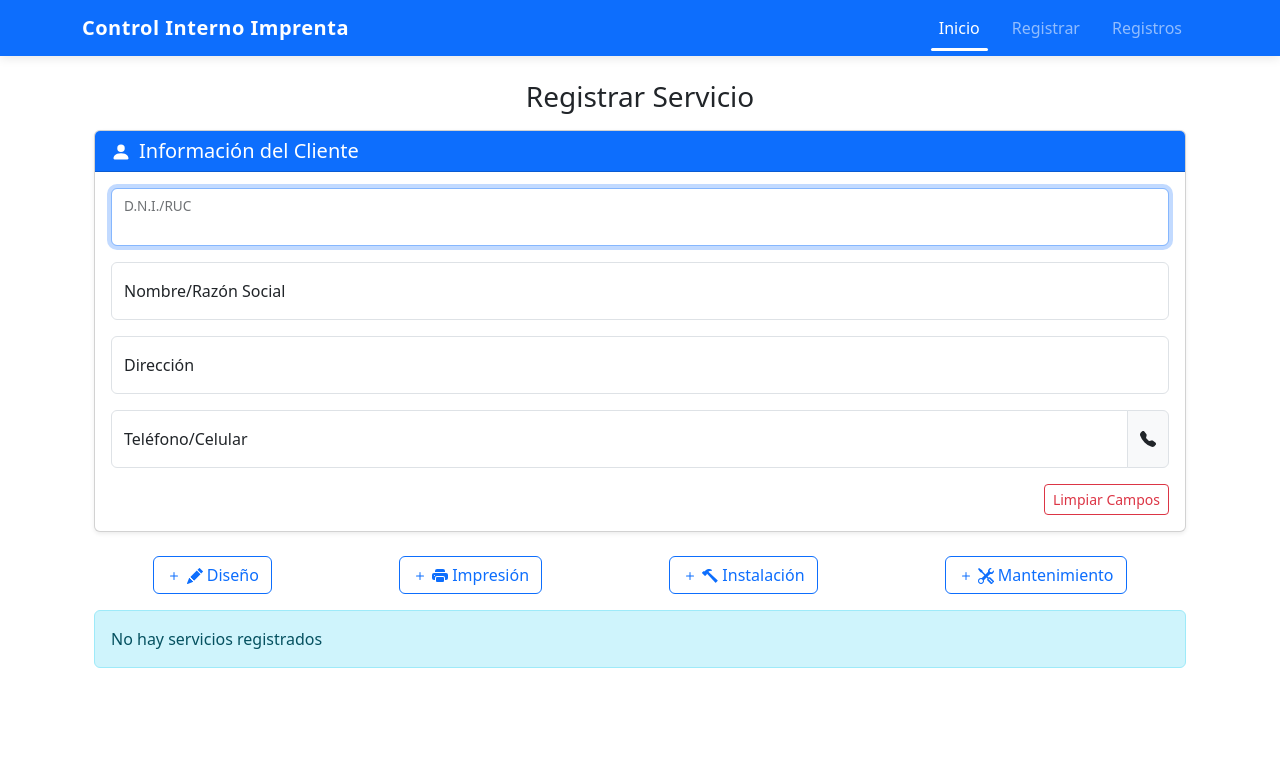
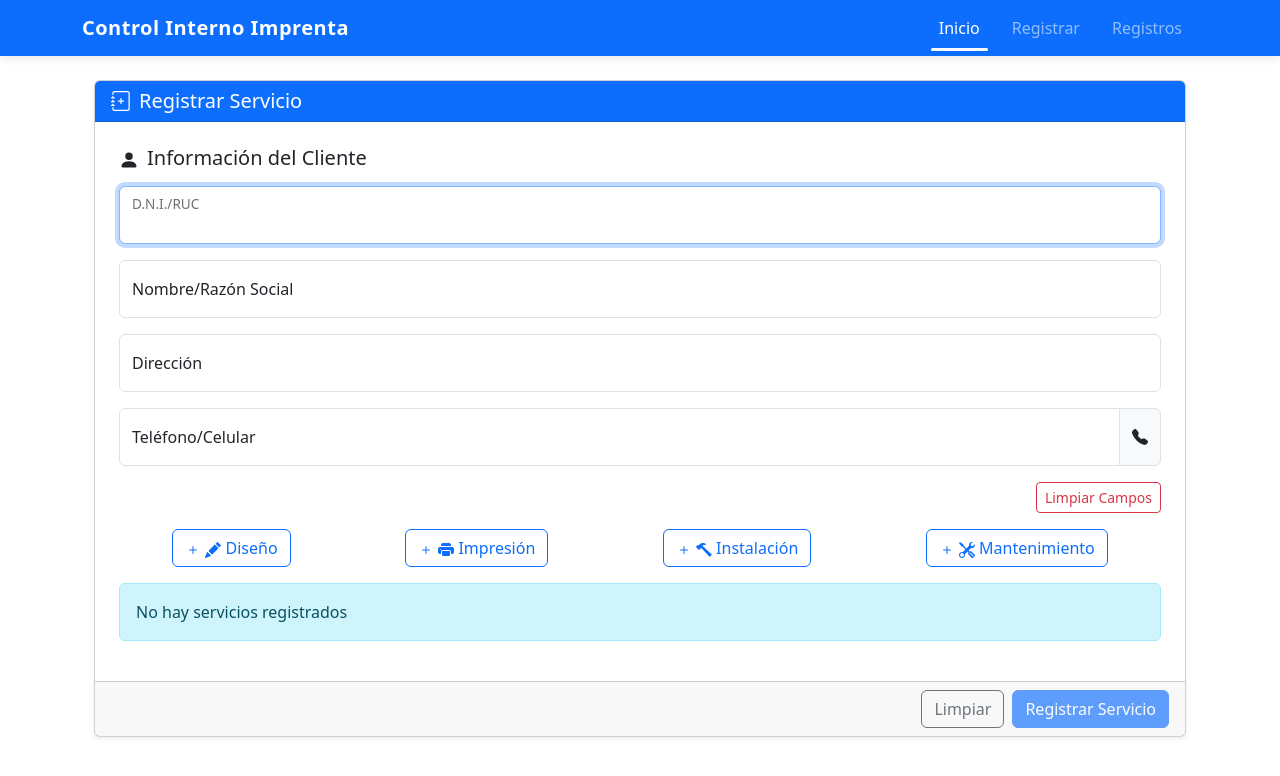
Before and after one commit to romata7/ProductBanners, a React (Vite) app in the folder Client/: page / in a window 1280 px wide. Shown: the top 776 px of the page. Built offline with nearby package versions, Linux system fonts and the light colour scheme.

Commit message:
se debe poner todo en un formulario para poder enviar a la base de datos

```diff
--- a/Client/src/Components/Client.jsx
+++ b/Client/src/Components/Client.jsx
@@ -102,14 +102,11 @@ const Client = ({ client, setClient }) => {
     }
 
     return (
-        <Card className="shadow-sm mb-4">
-            <Card.Header className="bg-primary text-white">
-                <h5 className="mb-0">
+        <div className='mb-3'>
+            <h5 className="mb-3">
                 <PersonFill className="me-2" />
                 Información del Cliente
             </h5>
-            </Card.Header>
-            <Card.Body>
             {error && (
                 <Alert variant="danger" dismissible onClose={() => setError(null)}>
                     {error}
@@ -208,8 +205,7 @@ const Client = ({ client, setClient }) => {
                     Limpiar Campos
                 </Button>
             </div>
-            </Card.Body>
-        </Card>
+        </div>
     );
 };
 
--- a/Client/src/Components/Home.jsx
+++ b/Client/src/Components/Home.jsx
@@ -1,6 +1,6 @@
 import { useEffect, useState } from 'react';
-import { Button, Container } from 'react-bootstrap';
-import { Plus } from 'react-bootstrap-icons';
+import { Button, Card, Container } from 'react-bootstrap';
+import { JournalPlus, Plus } from 'react-bootstrap-icons';
 import { serviceMetadata } from './serviceMetadata';
 import { GenericModal } from './GenericModal';
 import { ServiceList } from './ServiceList';
@@ -44,7 +44,15 @@ export const Home = () => {
 
     return (
         <Container className="">
-            <h3 className='text-center mb-3'>Registrar Servicio</h3>
+            <Card className="shadow-sm mb-4">
+                <Card.Header className="bg-primary text-white d-flex align-items-center">
+                    <h5 className="mb-0 d-flex align-items-center gap-2">
+                        <JournalPlus />
+                        <span>Registrar Servicio</span>
+                    </h5>
+                </Card.Header>
+
+                <Card.Body className='p-4'>
                     <Client client={client} setClient={setClient} />
                     <div className='d-flex gap-2 justify-content-around mb-3'>
                         {Object.entries(serviceMetadata).map(([key, service]) => {
@@ -69,6 +77,25 @@ export const Home = () => {
                         />
                     )}
                     <ServiceList services={services} total={total} />
+                </Card.Body>
+
+                <Card.Footer className="d-flex justify-content-end gap-2">
+                    <Button
+                        variant="outline-secondary"
+                        onClick={() => {/* función para limpiar */ }}
+                    >
+                        Limpiar
+                    </Button>
+                    <Button
+                        variant="primary"
+                        type="submit"
+                        disabled={true}
+                    >
+                        Registrar Servicio
+                    </Button>
+                </Card.Footer>
+            </Card>
+
         </Container>
     );
 };
```
Lines whose indentation alone changed are shown as unchanged.
